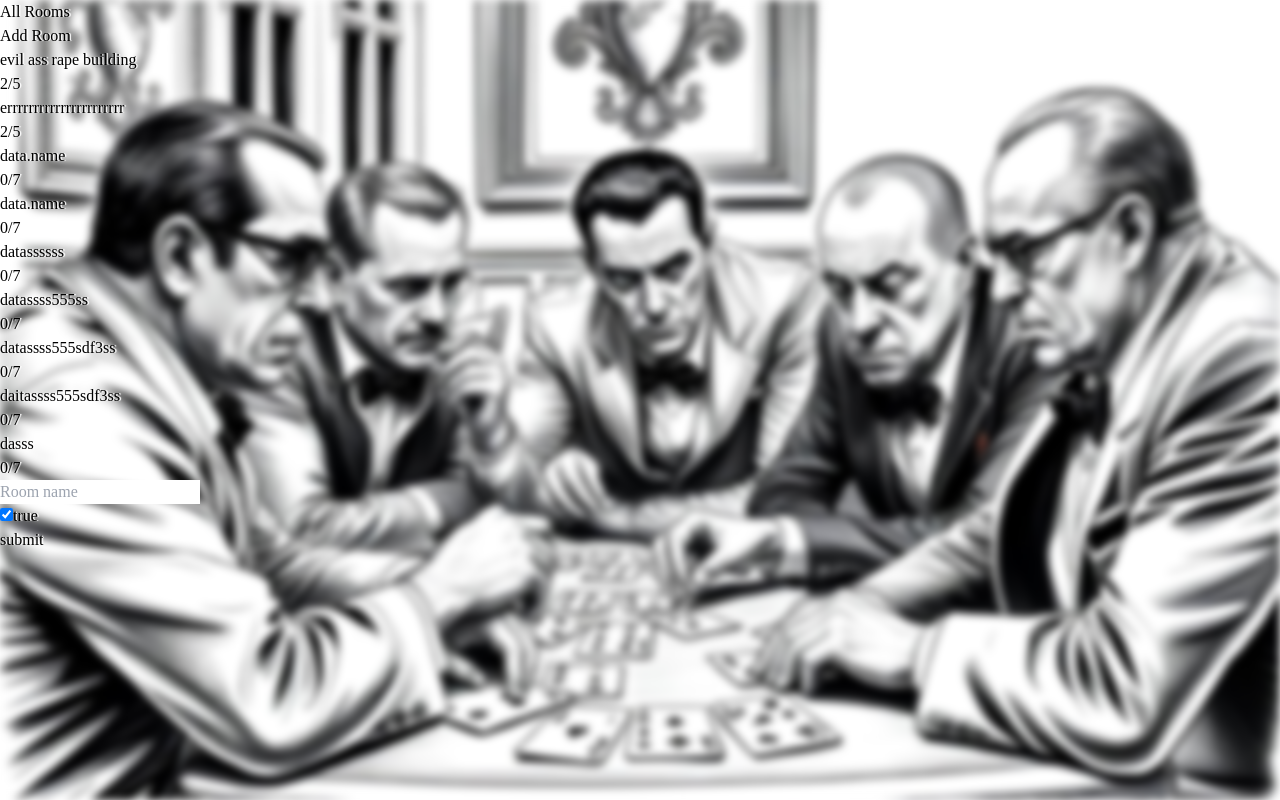
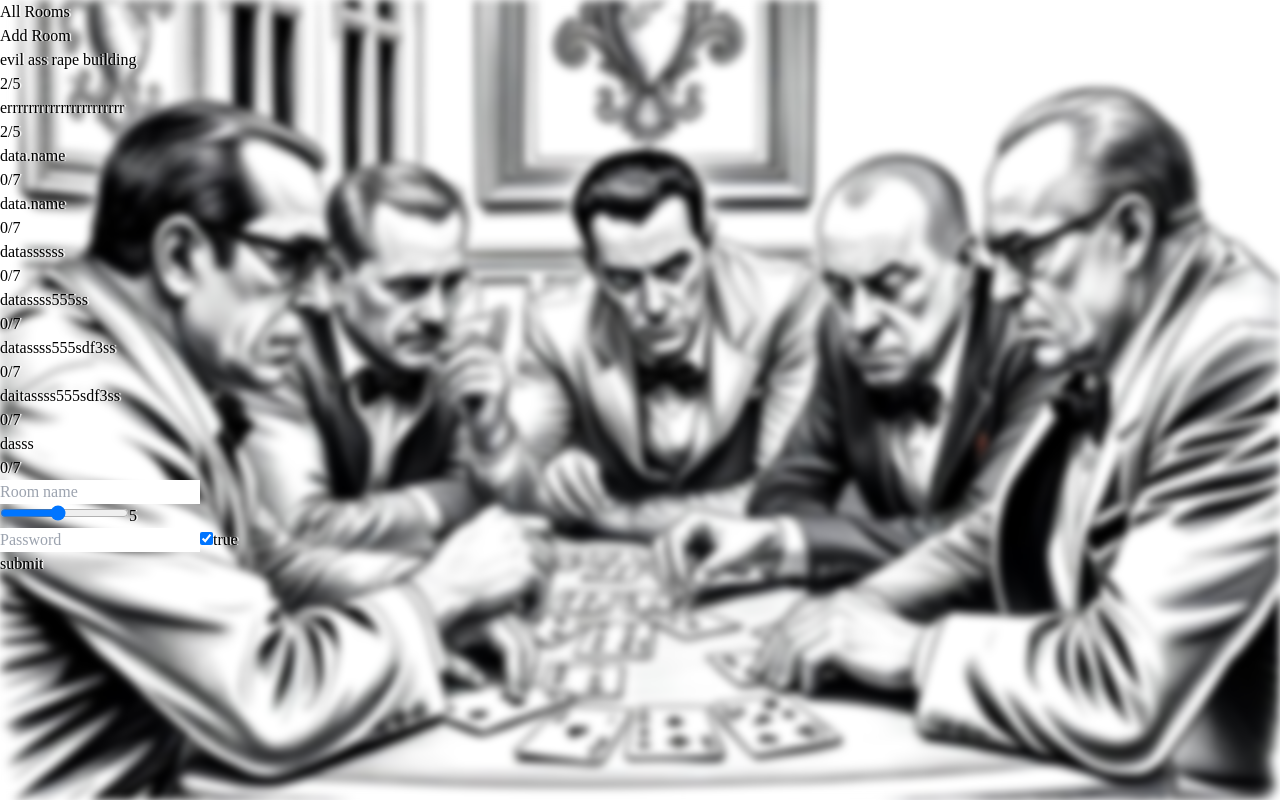
Before and after one commit to Kirillchk/NEXT-JS-Mafia, a Next.js app in the folder next-shop/: page /rooms in a window 1280 px wide. Built offline with nearby package versions, Linux system fonts and the light colour scheme; no server answers.

Commit message:
Update page.tsx

```diff
--- a/next-shop/src/app/rooms/page.tsx
+++ b/next-shop/src/app/rooms/page.tsx
@@ -13,10 +13,12 @@ let socket: Socket
 
 const Home = () => {
 	const [getRooms, setRooms] = useState<Map<string, Room>>(new Map());
-	const [getDefaultvalue, setDefaultValue] = useState<string>()
+	const [getRoomName, setRoomName] = useState<string>()
+	const [getPassword, setPassword] = useState<string>()
+	const [getMaxPlayers, setMaxPlayers] = useState<string>('5')
 	const [getBool, setBool] = useState<boolean>(true)
 	const createRoom = async () => {
-
+		console.log('pupupu')
 	}
 	useEffect(() => {
 		async function fetchRooms() {
@@ -68,10 +70,16 @@ const Home = () => {
 					</div>
 				))}
 			</div>
-			<form className="flex flex-col ">
-				<input type="text" value={getDefaultvalue} placeholder="Room name"
+			<form className="flex flex-col" action={createRoom}>
+				<input type="text" value={getRoomName} placeholder="Room name"
 					className="block bg-gray-400/50"/>
 				<div className="flex m-auto">
+					<input type="range" min='1' max='10' step='1' value={getMaxPlayers} onChange={e => setMaxPlayers(e.target.value)}/>
+					<label className="w-2">{getMaxPlayers.toString()}</label>
+				</div>
+				<div className="flex m-auto">
+					<input type="text" value={getPassword} placeholder="Password"
+						className="block bg-gray-400/50"/>
 					<input onClick={()=>setBool(!getBool)} type="checkbox" id="CheckPAss" checked={getBool}
 						className="block bg-gray-400/50"/>
 					<label htmlFor="CheckPAss"
```
